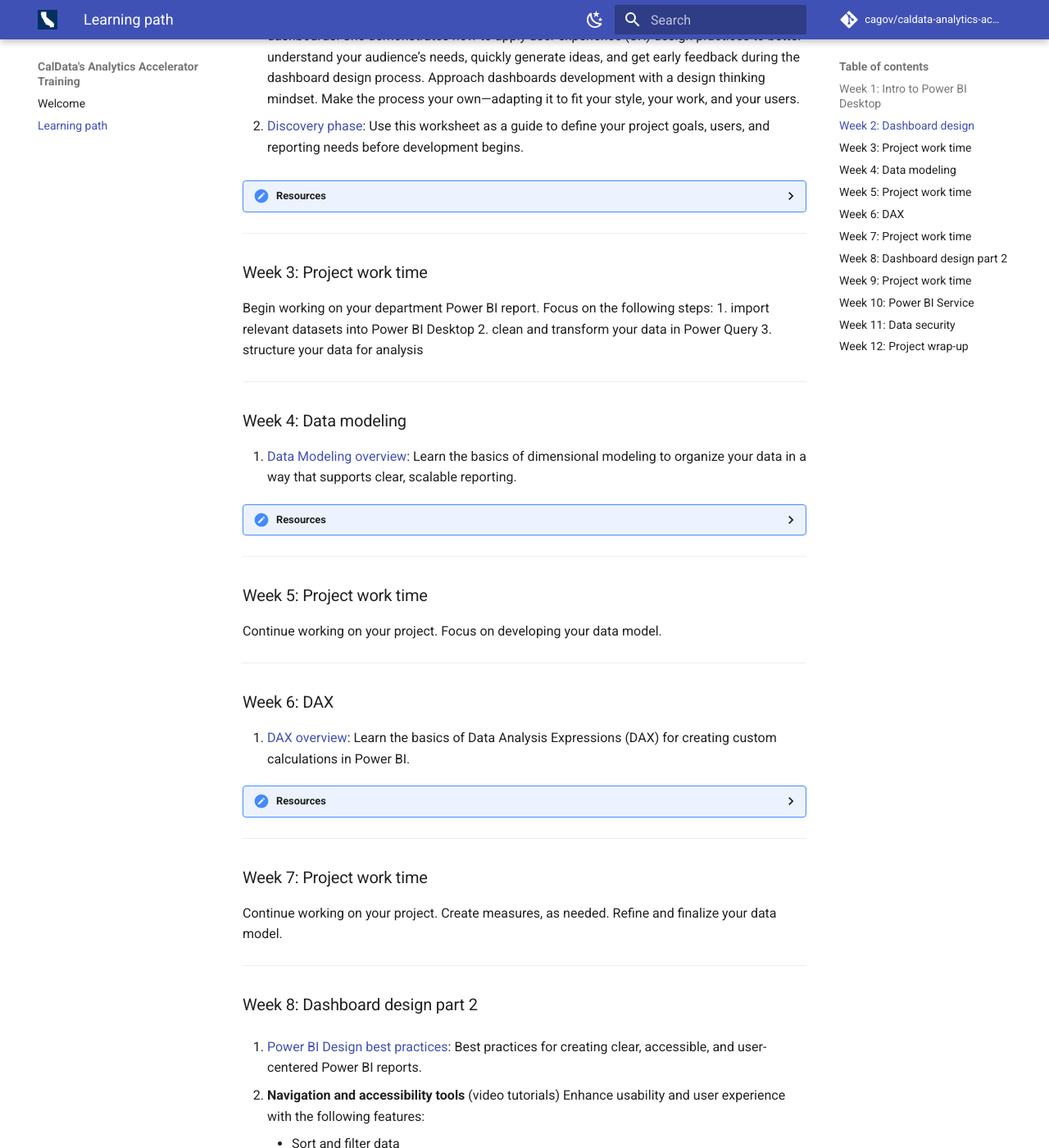
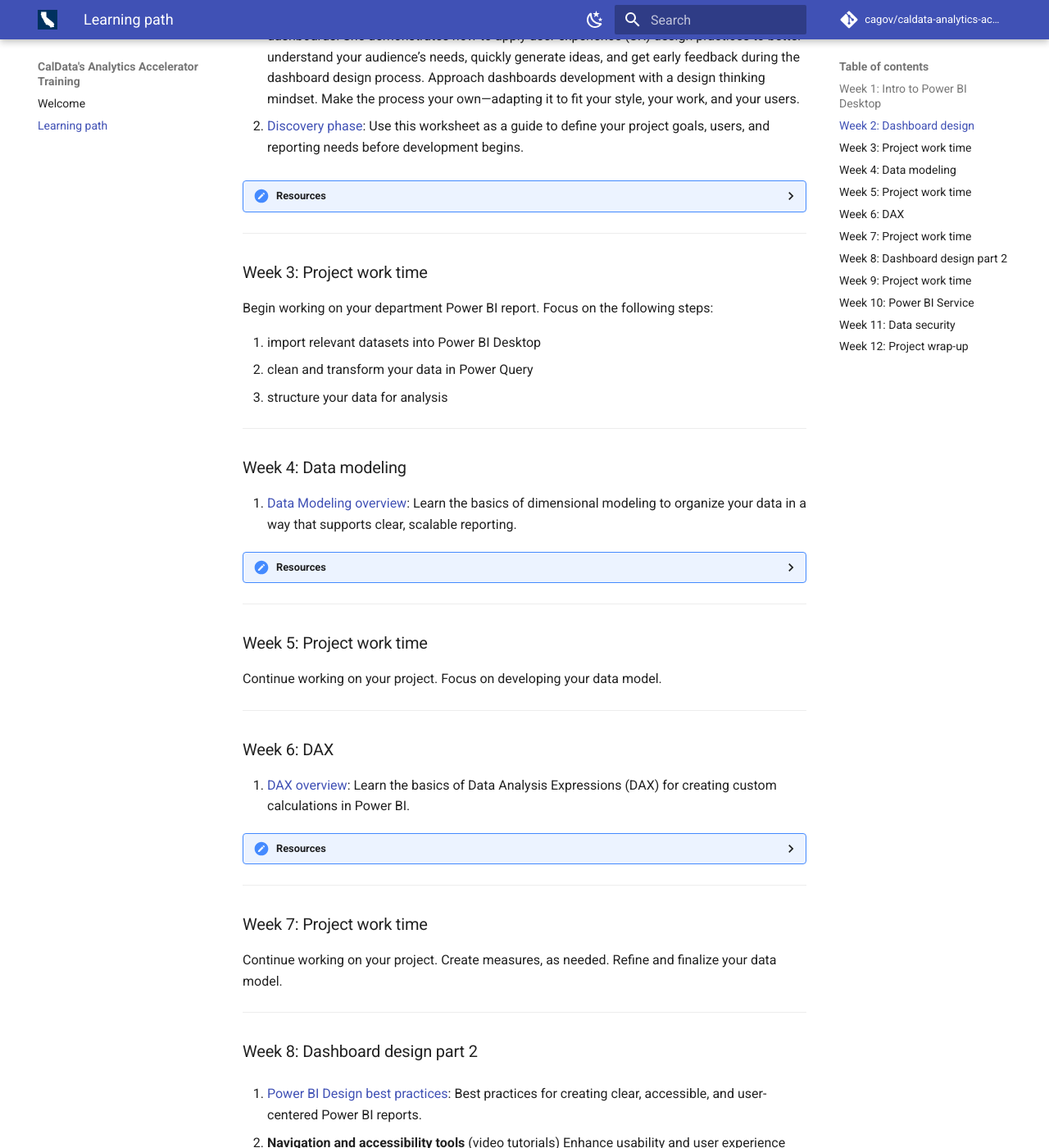
Before and after one commit to cagov/caldata-analytics-accelerator-training, an MkDocs documentation site: the page built from docs/learning-path.md, in a window 1280 px wide and 1400 px high, scrolled down 723 px. Shown: the whole window at 82% size. Built offline with MkDocs 1.6.1 and Material for MkDocs 9.7.7, drawn with Linux system fonts in a browser that asks for light colours; comment, search, counter and statistics services are not loaded; some of the changed text lies outside the part shown.

Commit message:
Fix link and list formatting on learning path (#8)
* Fix link and list formatting on learning path

* Fix formatting checks

---------

Co-authored-by: Rocio Mora <rocio.mora@MacBook-Pro-6.local>

````diff
--- a/docs/learning-path.md
+++ b/docs/learning-path.md
@@ -19,7 +19,7 @@
 <details>
 <summary>Resources</summary>
 
-[Human-centered design](https://hub.innovation.ca.gov/human-centered-design/course/) (CalAcademy course | ~2 hrs): Learn the basics of human-centered design and how it can help government define problems and deliver better services.
+<a href="https://hub.innovation.ca.gov/human-centered-design/course/"> Human-centered design </a> (CalAcademy course | ~2 hrs): Learn the basics of human-centered design and how it can help government define problems and deliver better services.
 </details>
 
 ---
@@ -27,6 +27,7 @@
 ### Week 3: Project work time
 
 Begin working on your department Power BI report. Focus on the following steps:
+
 1. import relevant datasets into Power BI Desktop
 2. clean and transform your data in Power Query
 3. structure your data for analysis
@@ -40,7 +41,7 @@
 <details>
 <summary>Resources</summary>
 
-[Introduction to Data Modeling for Power BI](https://www.sqlbi.com/p/introduction-to-data-modeling-for-power-bi-video-course/): (SQLBI course | ~2 hrs)
+<a href="https://www.sqlbi.com/p/introduction-to-data-modeling-for-power-bi-video-course/"> Introduction to Data Modeling for Power BI </a> (SQLBI course | ~2 hrs): An introductory video course about data modeling for analytical systems and reporting. The course introduces core dimensional modeling concepts through practical examples and demos. A proper model simplifies code and improves performance.
 </details>
 
 ---
@@ -58,22 +59,27 @@
 <details>
 <summary>Resources</summary>
 
-- [DAX cheat sheet](https://www.datacamp.com/cheat-sheet/dax-cheat-sheet) (Data Camp)
-- [DAX Function Reference](https://learn.microsoft.com/en-us/dax/dax-function-reference) (Microsoft)
-- [Introduction DAX](https://www.sqlbi.com/p/introducing-dax-video-course/) (SQLBI course | ~3 hrs)
-- [DAX exercises](https://www.wiseowl.co.uk/power-bi/exercises/dax/) (wiseowl.co.uk): Wise Owl provides a range of hands-on exercises to practice writing DAX code. You can work through the exercises, focus on specific functions, or choose difficulty levels that match your experience. Topics include:
-    - [Basic measures](https://www.wiseowl.co.uk/power-bi/exercises/dax/basic-measures/)
-    - [The CALCULATE function](https://www.wiseowl.co.uk/power-bi/exercises/dax/filtering/)
-    - [The FILTER function](https://www.wiseowl.co.uk/power-bi/exercises/dax/filter/)
-    - [The VALUES function](https://www.wiseowl.co.uk/power-bi/exercises/dax/values-function/)
-    - [Understanding EARLIER](https://www.wiseowl.co.uk/power-bi/exercises/dax/understanding-earlier/)
-    - [Variables](https://www.wiseowl.co.uk/power-bi/exercises/dax/variables/)
-    - [Calendars and dates](https://www.wiseowl.co.uk/power-bi/exercises/dax/calendars-and-dates/)
-    - [Advanced date functions](https://www.wiseowl.co.uk/power-bi/exercises/dax/advanced-date-functions/)
-    - [DAX queries](https://www.wiseowl.co.uk/power-bi/exercises/dax/dax-queries/)
-    ```
-    Each exercise includes a solution. Another approach is to download the solution and work through it step-by-step, reengineering the process as you go.
-    ```
+<ul>
+    <li><a href="https://www.datacamp.com/cheat-sheet/dax-cheat-sheet">DAX cheat sheet</a> (Data Camp)</li>
+    <li><a href="https://learn.microsoft.com/en-us/dax/dax-function-reference">DAX Function Reference</a> (Microsoft)</li>
+    <li><a href="https://www.sqlbi.com/p/introducing-dax-video-course/">Introducing DAX</a> (SQLBI course | ~3 hrs)</li>
+    <li><a href="https://www.wiseowl.co.uk/power-bi/exercises/dax/">DAX exercises</a> (Wise Owl Training): Wise Owl provides a range of hands-on exercises to practice writing DAX code. You can work through the exercises, focus on specific functions, or choose difficulty levels that match your experience. Topics include:
+        <ul style="list-style-type: circle;">
+            <li><a href="https://www.wiseowl.co.uk/power-bi/exercises/dax/basic-measures/">Basic measures</a></li>
+            <li><a href="https://www.wiseowl.co.uk/power-bi/exercises/dax/filtering/">The CALCULATE function</a></li>
+            <li><a href="https://www.wiseowl.co.uk/power-bi/exercises/dax/filter/">The FILTER function</a></li>
+            <li><a href="https://www.wiseowl.co.uk/power-bi/exercises/dax/values-function/">The VALUES function</a></li>
+            <li><a href="https://www.wiseowl.co.uk/power-bi/exercises/dax/understanding-earlier/">Understanding EARLIER</a></li>
+            <li><a href="https://www.wiseowl.co.uk/power-bi/exercises/dax/variables/">Variables</a></li>
+            <li><a href="https://www.wiseowl.co.uk/power-bi/exercises/dax/calendars-and-dates/">Calendars and dates</a></li>
+            <li><a href="https://www.wiseowl.co.uk/power-bi/exercises/dax/advanced-date-functions/">Advanced date functions</a></li>
+            <li><a href="https://www.wiseowl.co.uk/power-bi/exercises/dax/dax-queries/">DAX queries</a></li>
+            ```
+            Each exercise includes a solution. Another approach is to download the solution and work through it step-by-step, reengineering the process as you go.
+            ```
+        </ul>
+    </li>
+</ul>
 </details>
 
 ---
@@ -111,9 +117,11 @@
 <details>
 <summary>Resources</summary>
 
-- [Data Analysis and Visualization with Power BI Module 1: Creating Reports](https://www.coursera.org/learn/data-analysis-and-visualization-with-power-bi/home/module/1) (Microsoft course): Explore the different types of visualizations available in Power BI.
-- [Get started with ArcGIS for Power BI](https://doc.arcgis.com/en/microsoft-365/latest/power-bi/get-started-with-arcgis-for-power-bi.htm) (Esri): Use the ArcGIS data visualization in Power BI to bring mapping capabilities to your reports and dashboards.
-- [Forecast data in Power BI](https://www.sqlservercentral.com/articles/how-to-forecast-data-in-power-bi#:~:text=To%20enable%20the%20forecast%20option,not%20see%20the%20forecast%20option.) (SQL Server Central): Use the forecast feature in a line chart.
+<ul>
+    <li><a href="[Data Analysis and Visualization with Power BI Module 1: Creating Reports](https://www.coursera.org/learn/data-analysis-and-visualization-with-power-bi/home/module/1">Data Analysis and Visualization with Power BI Module 1: Creating Reports</a> (Microsoft course): Explore the different types of visualizations available in Power BI.</li>
+    <li><a href="https://doc.arcgis.com/en/microsoft-365/latest/power-bi/get-started-with-arcgis-for-power-bi.htm">Get started with ArcGIS for Power BI</a> (Esri): Use the ArcGIS data visualization in Power BI to bring mapping capabilities to your reports and dashboards.</li>
+    <li><a href="https://www.sqlservercentral.com/articles/how-to-forecast-data-in-power-bi#:~:text=To%20enable%20the%20forecast%20option,not%20see%20the%20forecast%20option.">Forecast data in Power BI</a> (SQL Server Central): Use the forecast feature in a line chart.</li>
+</ul>
 </details>
 
 ---
@@ -140,4 +148,4 @@
 
 ### Week 12: Project wrap-up
 
-Deliver the first iteration of your department report ready for user feedback.
+Finalize and share the first draft of your department report for user feedback.
````
